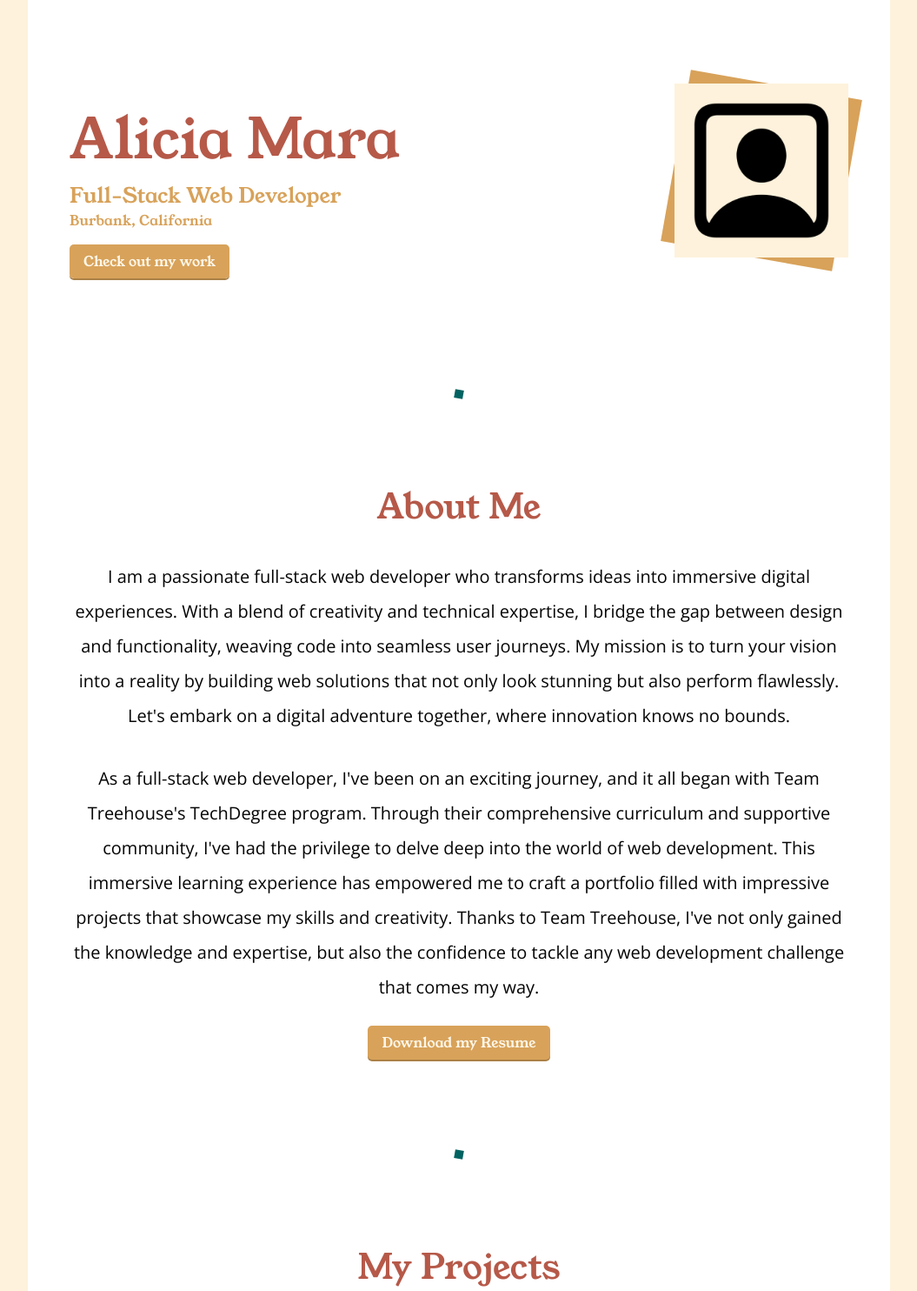
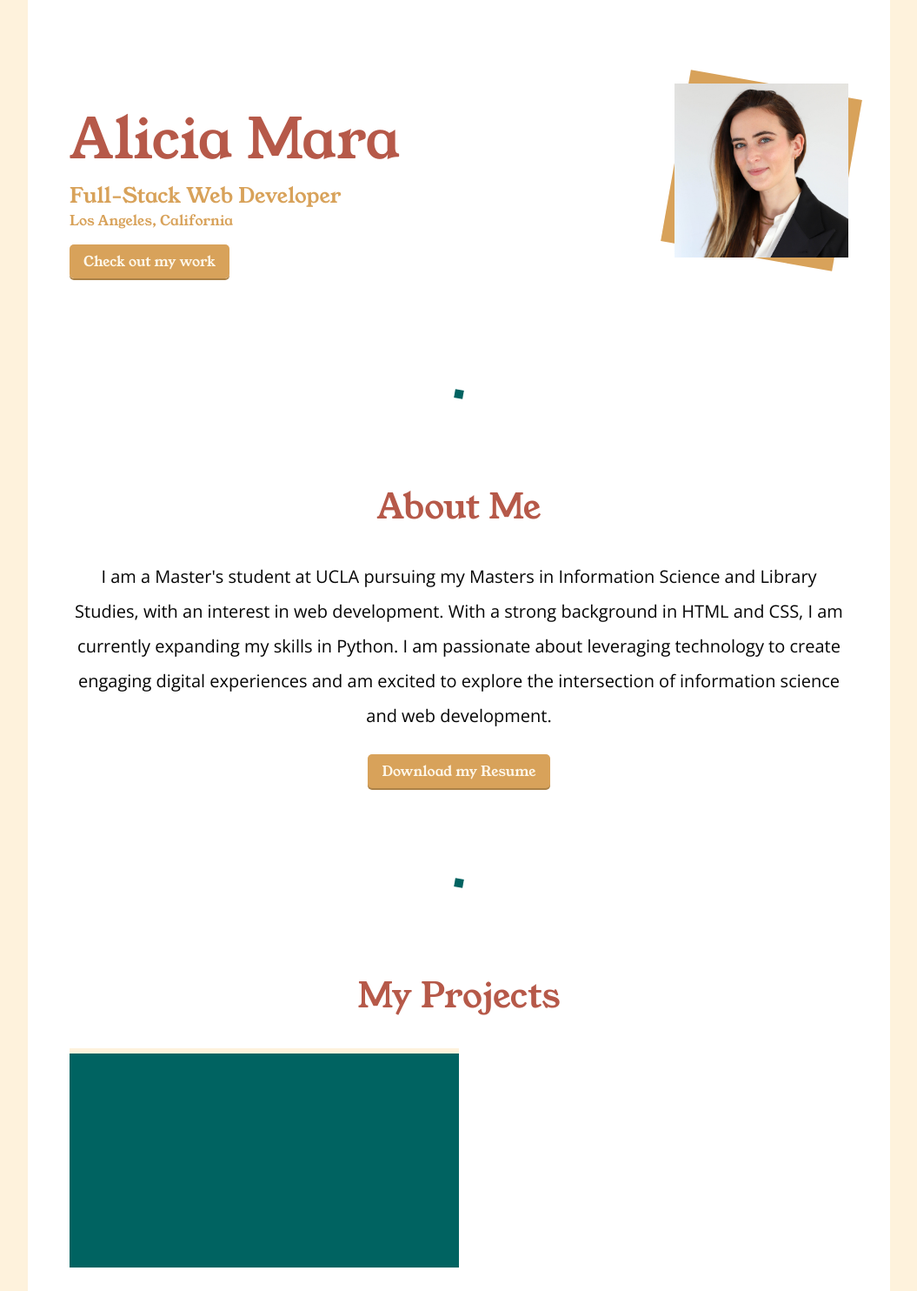
Before and after one commit to aliciama16/MY-PYTHON-PORTFOLIO, a Flask app: page / in a window 1280 px wide. Shown: the part 58-1542 px from the top of the page at 87% size, without its empty margins (112-1167 px from the left). Run offline with Flask 3, Linux system fonts and the light colour scheme.

Commit message:
Add hero photo and update bio and socials

```diff
--- a/templates/about.html
+++ b/templates/about.html
@@ -2,24 +2,13 @@
     <div class="section-square"></div>
     <h2>About Me</h2>
     <p class="body-text">
-      I am a passionate full-stack web developer who transforms ideas into
-      immersive digital experiences. With a blend of creativity and
-      technical expertise, I bridge the gap between design and
-      functionality, weaving code into seamless user journeys. My mission is
-      to turn your vision into a reality by building web solutions that not
-      only look stunning but also perform flawlessly. Let's embark on a
-      digital adventure together, where innovation knows no bounds.
-    </p>
-    <p class="body-text">
-      As a full-stack web developer, I've been on an exciting journey, and
-      it all began with Team Treehouse's TechDegree program. Through their
-      comprehensive curriculum and supportive community, I've had the
-      privilege to delve deep into the world of web development. This
-      immersive learning experience has empowered me to craft a portfolio
-      filled with impressive projects that showcase my skills and
-      creativity. Thanks to Team Treehouse, I've not only gained the
-      knowledge and expertise, but also the confidence to tackle any web
-      development challenge that comes my way.
+      I am a Master's student at UCLA pursuing my Masters in
+      Information Science and Library Studies, with an interest
+      in web development. With a strong background in HTML and CSS,
+      I am currently expanding my skills in Python. I am passionate
+      about leveraging technology to create engaging digital experiences
+      and am excited to explore the intersection of information science
+      and web development.
     </p>
     <a class="btn" href="#">Download my Resume</a>
   </section>
--- a/templates/hero.html
+++ b/templates/hero.html
@@ -3,14 +3,14 @@
       <div class="main-img-bg"></div>
       <img
         class="main-img"
-        src="/static/images/user_placeholder.png"
+        src="/static/images/Alicia+Mara's+Headshot.jpg"
         alt="photo of Alicia Mara"
       />
     </div>
     <div class="hero-text-container">
       <h1>Alicia Mara</h1>
       <p>Full-Stack Web Developer</p>
-      <p>Burbank, California</p>
+      <p>Los Angeles, California</p>
       <a class="btn" href="#projects">Check out my work</a>
     </div>
   </section>
```
Also changed, not shown: templates/contact.html (+0 -33 lines), static/images/Alicia+Mara's+Headshot.jpg (added), 2 other files.
